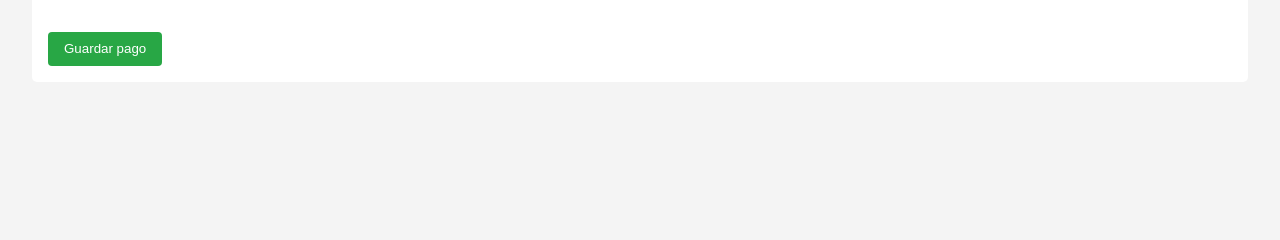
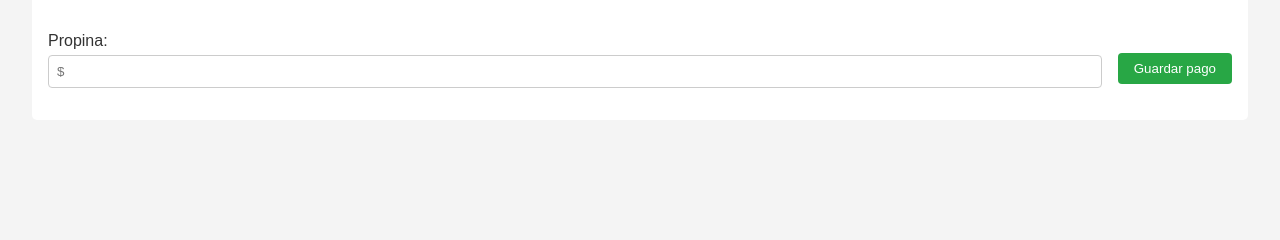
Before and after one commit to lucasleis/barberpay, a Flask app: page /payments/new in a window 1280 px wide. Shown: the part 412-652 px from the top of the page. Run offline with Flask 3, Linux system fonts and the light colour scheme; the visitor is signed in with stand-in values (Sample User, id 1); data that the repository does not hold is empty.

Commit message:
agregado de input para propina y reposicion de boton guardar

```diff
--- a/app/static/styles.css
+++ b/app/static/styles.css
@@ -104,3 +104,21 @@ select {
     border: 1px solid red;
     background-color: #ffe6e6;
 }
+
+.propina-row {
+    display: flex;
+    gap: 1rem;
+    align-items: center;
+    margin-bottom: 1rem;
+}
+
+.propina-row input {
+    flex: 1;
+    margin-bottom: 0;
+}
+
+.propina-row button {
+    white-space: nowrap;
+    height: 100%;
+    padding: 0.5rem 1rem;
+}
--- a/app/templates/add_payment.html
+++ b/app/templates/add_payment.html
@@ -69,7 +69,16 @@
         </p>
     </div>
 
+<!-- Propina y botón -->
+<div class="mb-3">
+  <label for="tip" class="form-label">Propina:</label>
+  <div class="propina-row">
+    <input type="number" name="tip" id="tip" step="0.01" placeholder="$">
     <button type="submit">Guardar pago</button>
+  </div>
+</div>
+
+
 </form>
 
 <script>
```
